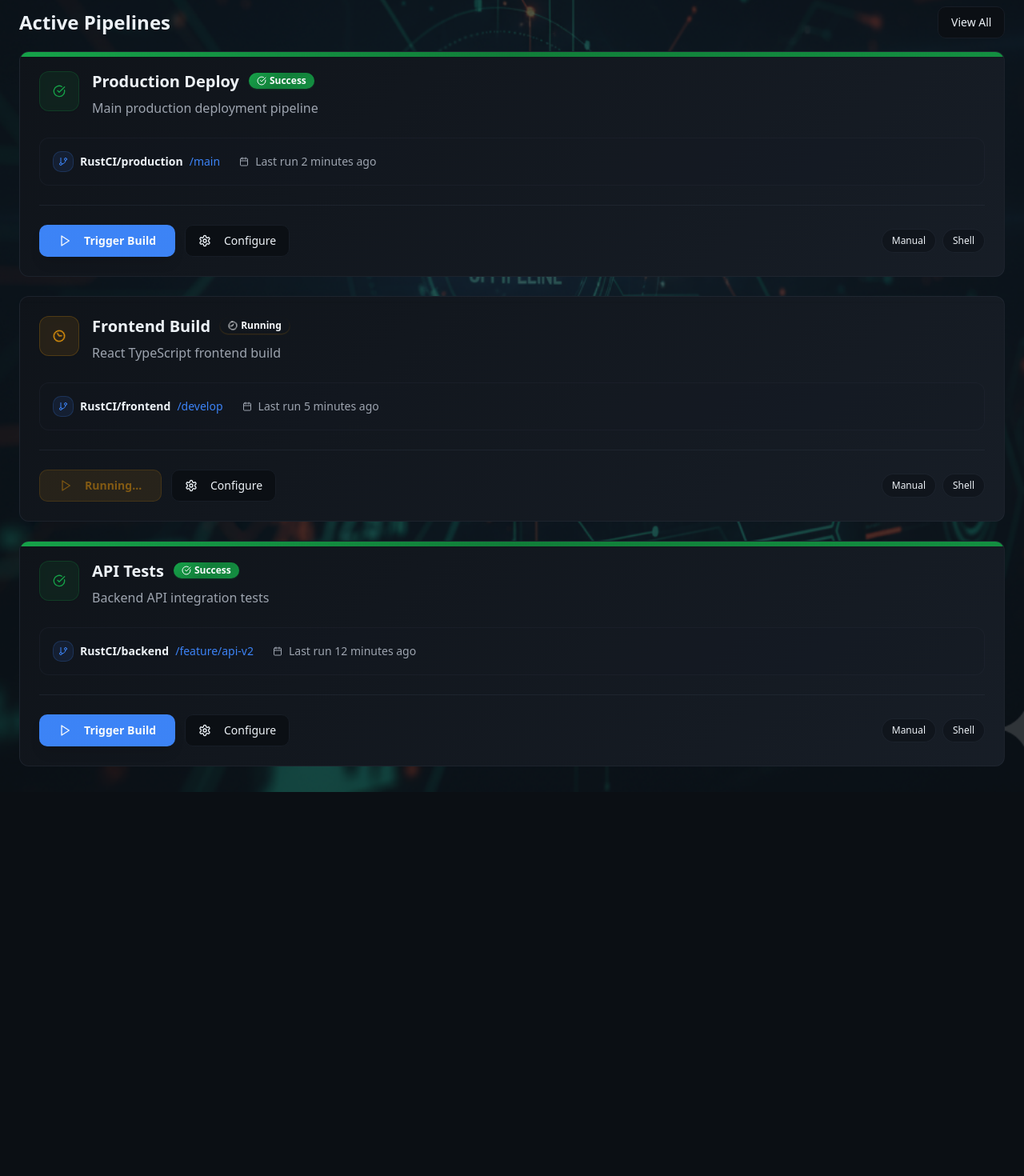
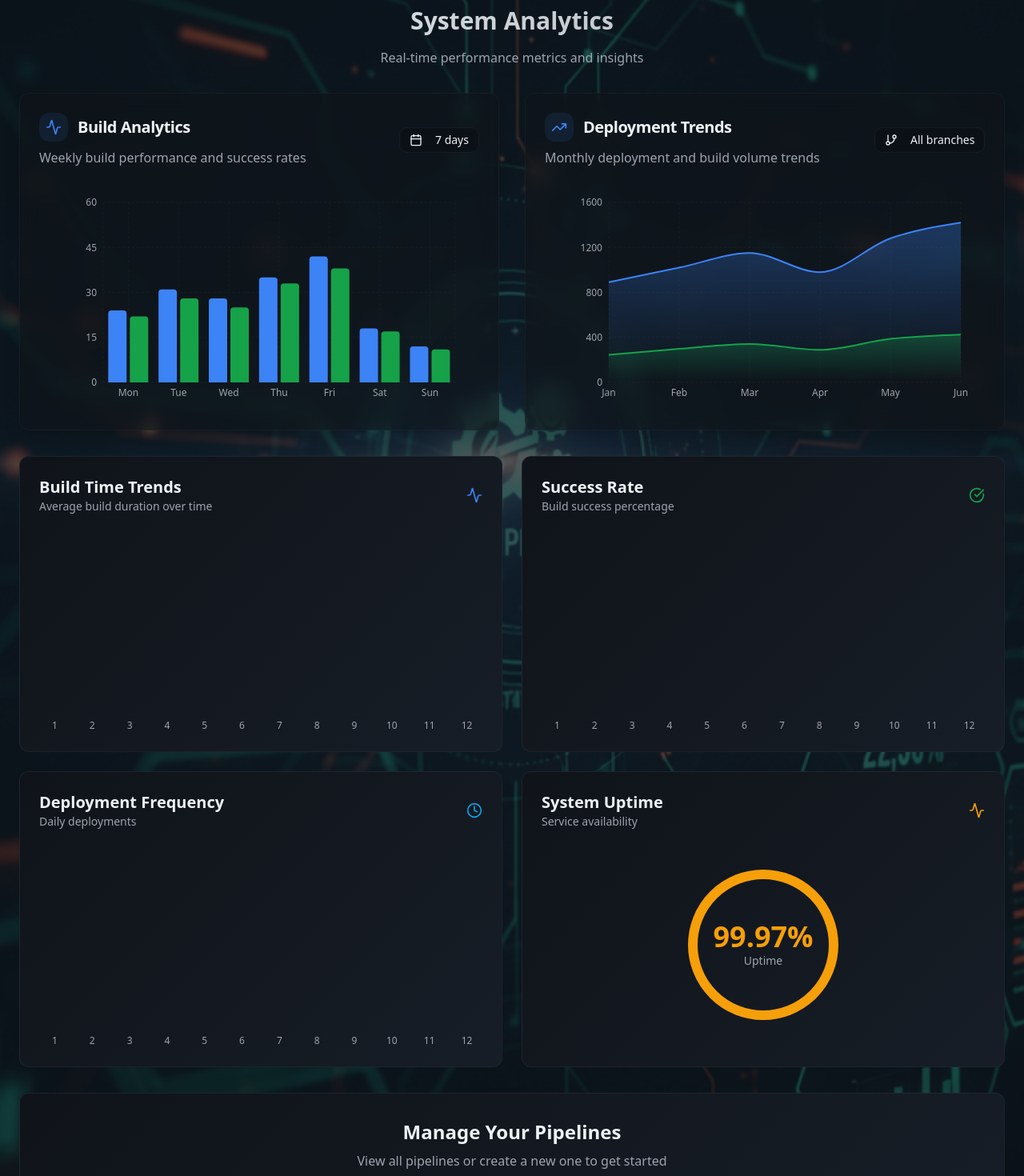
Before and after one commit to RitabrataRoychowdhury/pipeline-deploy-wizard, a React (Vite) app: page /dashboard in a window 1280 px wide. Shown: the part 460-1930 px from the top of the page at 80% size. Before the commit the page ends 1450 px from the top, so only its background shows below. Built offline with nearby package versions, Linux system fonts and the light colour scheme; sample sign-in values are in the browser's storage.

Commit message:
Refactor: Enhance dashboard with graphs

```diff
--- a/src/pages/DashboardClean.tsx
+++ b/src/pages/DashboardClean.tsx
@@ -9,6 +9,7 @@ import { Activity, GitBranch, CheckCircle, Clock, Plus } from "lucide-react";
 import { Button } from "@/components/ui/button";
 import { useToast } from "@/hooks/use-toast";
 import { usePageTitle } from "@/hooks/usePageTitle";
+import { AnalyticsChart } from "@/components/AnalyticsChart";
 import dashboardBg from "@/assets/dashboard-bg.png";
 
 interface Pipeline {
@@ -161,29 +162,144 @@ const DashboardClean = () => {
           />
         </div>
 
-        {/* Pipelines */}
-        <div className="space-y-4">
-          <div className="flex items-center justify-between">
-            <h2 className="text-2xl font-semibold">Active Pipelines</h2>
-            <Button variant="outline" onClick={() => navigate("/pipelines")}>
-              View All
-            </Button>
+        {/* Analytics Charts */}
+        <div className="space-y-8">
+          <div className="text-center space-y-4">
+            <h2 className="text-3xl font-bold bg-gradient-to-r from-foreground to-foreground/70 bg-clip-text text-transparent">
+              System Analytics
+            </h2>
+            <p className="text-muted-foreground">Real-time performance metrics and insights</p>
+          </div>
+          <AnalyticsChart />
+        </div>
+
+        {/* Build Performance Grid */}
+        <div className="grid grid-cols-1 lg:grid-cols-2 gap-6">
+          {/* Build Time Trends */}
+          <div className="bg-gradient-card border border-border/50 rounded-xl p-6 space-y-4">
+            <div className="flex items-center justify-between">
+              <div>
+                <h3 className="text-xl font-semibold">Build Time Trends</h3>
+                <p className="text-sm text-muted-foreground">Average build duration over time</p>
+              </div>
+              <Activity className="h-5 w-5 text-primary" />
+            </div>
+            <div className="h-64 flex items-end justify-between gap-2 pt-4">
+              {[65, 72, 58, 80, 45, 52, 48, 55, 42, 38, 35, 40].map((height, i) => (
+                <div key={i} className="flex-1 flex flex-col items-center gap-2">
+                  <div
+                    className="w-full bg-gradient-to-t from-primary to-primary/40 rounded-t-lg transition-all hover:from-primary hover:to-primary/60"
+                    style={{ height: `${height}%` }}
+                  />
+                  <span className="text-xs text-muted-foreground">{i + 1}</span>
+                </div>
+              ))}
+            </div>
           </div>
 
-          <div className="grid gap-6">
-            {pipelines.map((pipeline, index) => (
-              <PipelineCard
-                key={index}
-                name={pipeline.name}
-                description={pipeline.description}
-                status={pipeline.status}
-                lastRun={pipeline.lastRun}
-                repository={pipeline.repository}
-                branch={pipeline.branch}
-                onTrigger={() => handleTriggerPipeline(pipeline.name)}
-                onConfigure={() => handleConfigurePipeline(pipeline.name)}
-              />
-            ))}
+          {/* Success Rate */}
+          <div className="bg-gradient-card border border-border/50 rounded-xl p-6 space-y-4">
+            <div className="flex items-center justify-between">
+              <div>
+                <h3 className="text-xl font-semibold">Success Rate</h3>
+                <p className="text-sm text-muted-foreground">Build success percentage</p>
+              </div>
+              <CheckCircle className="h-5 w-5 text-success" />
+            </div>
+            <div className="h-64 flex items-end justify-between gap-2 pt-4">
+              {[95, 92, 98, 94, 97, 99, 96, 98, 99, 97, 98, 99].map((height, i) => (
+                <div key={i} className="flex-1 flex flex-col items-center gap-2">
+                  <div
+                    className="w-full bg-gradient-to-t from-success to-success/40 rounded-t-lg transition-all hover:from-success hover:to-success/60"
+                    style={{ height: `${height}%` }}
+                  />
+                  <span className="text-xs text-muted-foreground">{i + 1}</span>
+                </div>
+              ))}
+            </div>
+          </div>
+
+          {/* Deployment Frequency */}
+          <div className="bg-gradient-card border border-border/50 rounded-xl p-6 space-y-4">
+            <div className="flex items-center justify-between">
+              <div>
+                <h3 className="text-xl font-semibold">Deployment Frequency</h3>
+                <p className="text-sm text-muted-foreground">Daily deployments</p>
+              </div>
+              <Clock className="h-5 w-5 text-info" />
+            </div>
+            <div className="h-64 flex items-end justify-between gap-2 pt-4">
+              {[8, 12, 15, 11, 18, 14, 16, 20, 17, 22, 19, 24].map((height, i) => (
+                <div key={i} className="flex-1 flex flex-col items-center gap-2">
+                  <div
+                    className="w-full bg-gradient-to-t from-info to-info/40 rounded-t-lg transition-all hover:from-info hover:to-info/60"
+                    style={{ height: `${(height / 24) * 100}%` }}
+                  />
+                  <span className="text-xs text-muted-foreground">{i + 1}</span>
+                </div>
+              ))}
+            </div>
+          </div>
+
+          {/* System Uptime */}
+          <div className="bg-gradient-card border border-border/50 rounded-xl p-6 space-y-4">
+            <div className="flex items-center justify-between">
+              <div>
+                <h3 className="text-xl font-semibold">System Uptime</h3>
+                <p className="text-sm text-muted-foreground">Service availability</p>
+              </div>
+              <Activity className="h-5 w-5 text-warning" />
+            </div>
+            <div className="h-64 flex items-center justify-center">
+              <div className="relative w-48 h-48">
+                <svg className="transform -rotate-90 w-48 h-48">
+                  <circle
+                    cx="96"
+                    cy="96"
+                    r="88"
+                    stroke="currentColor"
+                    strokeWidth="12"
+                    fill="transparent"
+                    className="text-muted/20"
+                  />
+                  <circle
+                    cx="96"
+                    cy="96"
+                    r="88"
+                    stroke="currentColor"
+                    strokeWidth="12"
+                    fill="transparent"
+                    strokeDasharray={2 * Math.PI * 88}
+                    strokeDashoffset={2 * Math.PI * 88 * (1 - 0.9997)}
+                    className="text-warning"
+                    strokeLinecap="round"
+                  />
+                </svg>
+                <div className="absolute inset-0 flex items-center justify-center flex-col">
+                  <span className="text-4xl font-bold text-warning">99.97%</span>
+                  <span className="text-sm text-muted-foreground">Uptime</span>
+                </div>
+              </div>
+            </div>
+          </div>
+        </div>
+
+        {/* Quick Actions */}
+        <div className="bg-gradient-card border border-border/50 rounded-xl p-8 text-center space-y-6">
+          <div>
+            <h3 className="text-2xl font-semibold mb-2">Manage Your Pipelines</h3>
+            <p className="text-muted-foreground">View all pipelines or create a new one to get started</p>
+          </div>
+          <div className="flex items-center justify-center gap-4">
+            <Button
+              onClick={() => navigate("/pipelines")}
+              size="lg"
+              variant="outline"
+              className="shadow-md"
+            >
+              <GitBranch className="h-5 w-5 mr-2" />
+              View All Pipelines
+            </Button>
           </div>
         </div>
       </main>
```
